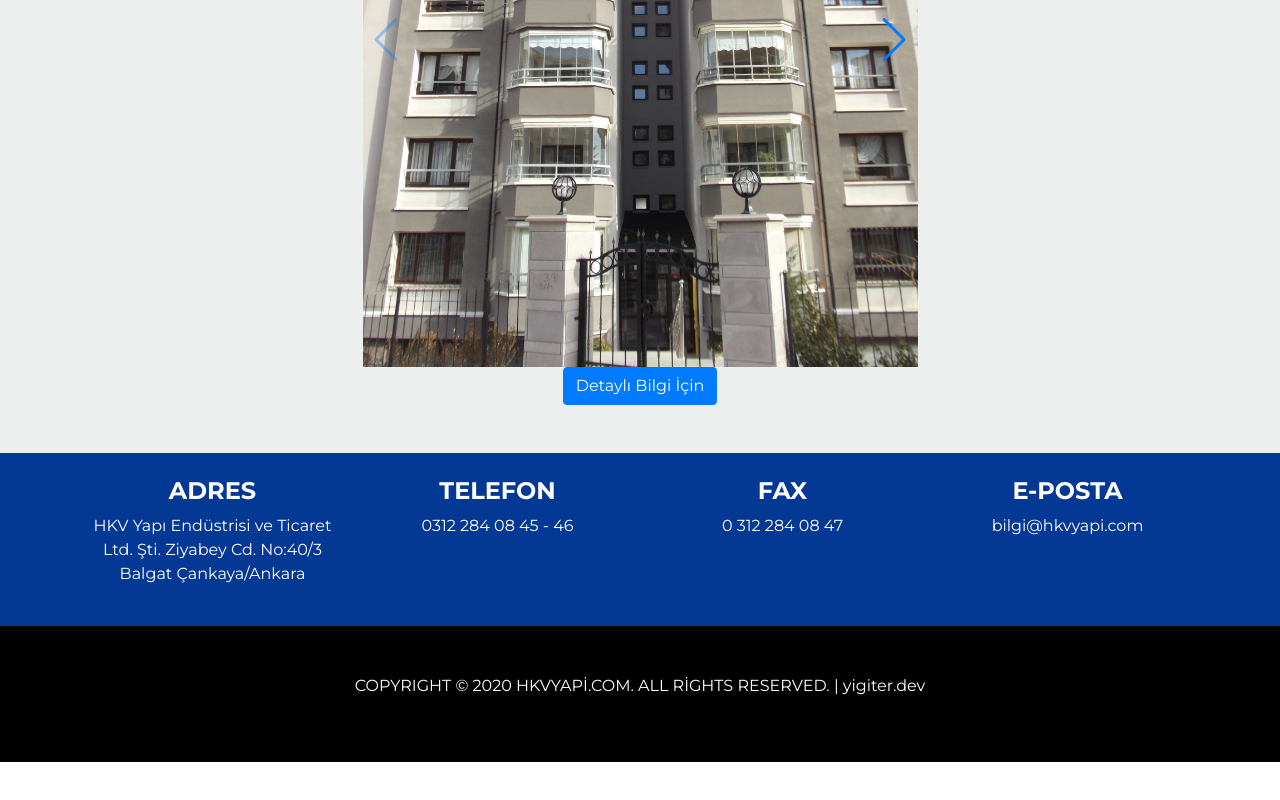
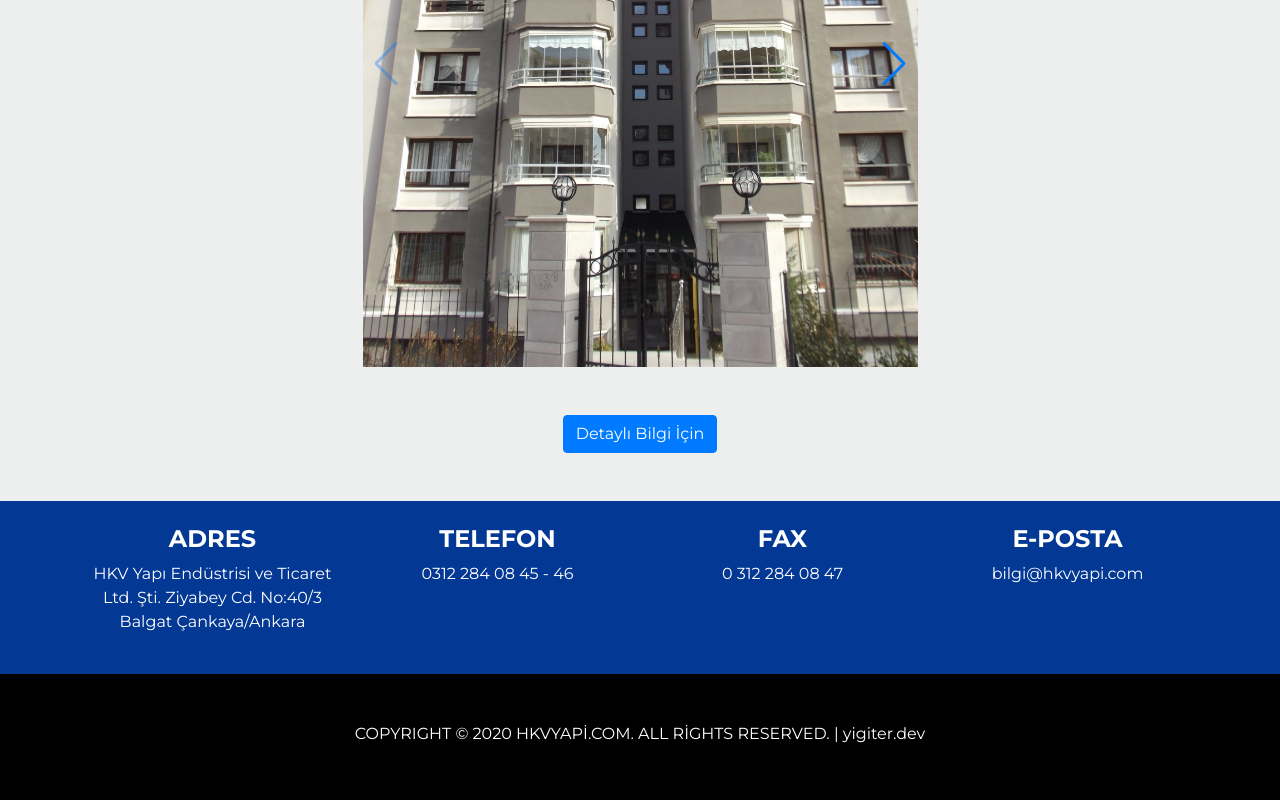
Before and after one commit to yigiterdev/hkvkyapi, a website: page index.html in a window 1280 px wide. Shown: the part 1279-2079 px from the top of the page. Before the commit the page ends 2041 px from the top, so only its background shows below. Drawn offline with nearby package versions, Linux system fonts and the light colour scheme.

Commit message:
button update

```diff
--- a/index.html
+++ b/index.html
@@ -77,7 +77,7 @@
         <!-- Add Arrows -->
         <div class="swiper-button-next"></div>
         <div class="swiper-button-prev"></div>
-        <a href="" class="btn btn-primary mb-5">Detaylı Bilgi İçin</a>
+        <a href="projects.html" class="btn btn-primary m-5">Detaylı Bilgi İçin</a>
       </div>
     </div>
     </section>
```
Also changed, not shown: projects.html (+1 -1 lines).
